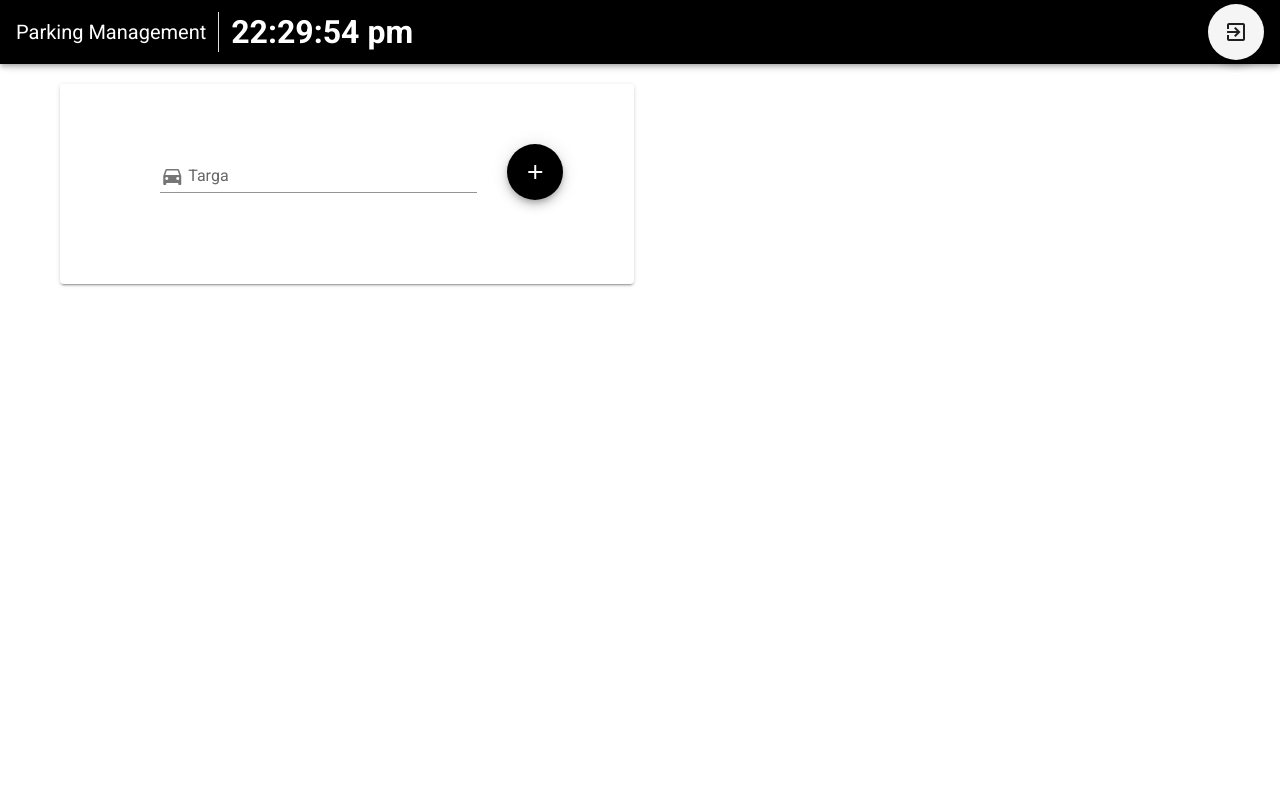
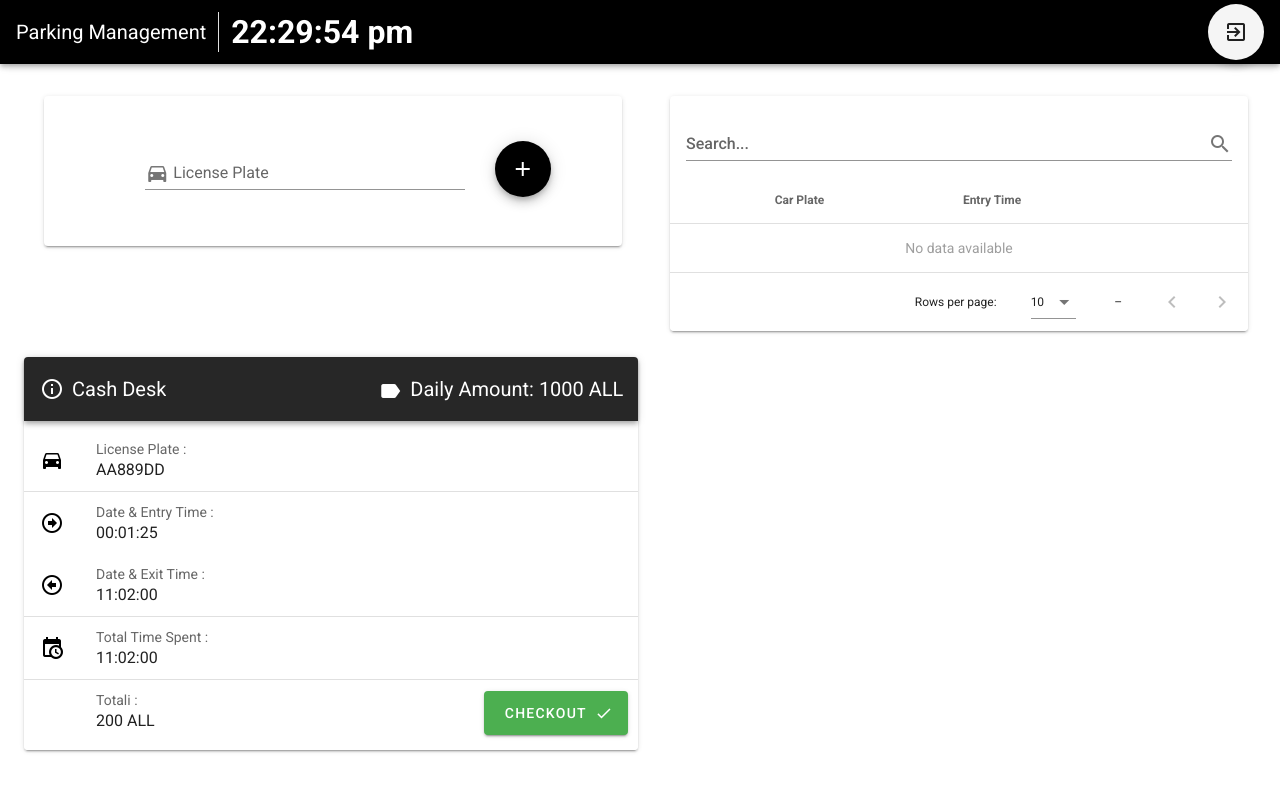
Before and after one commit to Armando08/parking-management-desktop-app, a Vue app: page / in a window 1280 px wide. Shown: the top 792 px of the page. Built offline with nearby package versions, Linux system fonts and the light colour scheme.

Commit message:
creating parking bill and parking list component & layout fixes

```diff
--- a/src/App.vue
+++ b/src/App.vue
@@ -1,8 +1,8 @@
 <template>
-  <v-app class="absolute inset-0 bg-gradient-to-r from-cyan-400">
-    <v-main>
+  <v-app class="absolute inset-0">
+    <div>
       <router-view />
-    </v-main>
+    </div>
   </v-app>
 </template>
 
@@ -12,8 +12,7 @@ import Vue from 'vue'
 export default Vue.extend({
   name: 'App',
 
-  components: {
-  },
+  components: {},
 
   data: () => ({
     //
--- a/src/background.ts
+++ b/src/background.ts
@@ -13,8 +13,9 @@ protocol.registerSchemesAsPrivileged([
 async function createWindow() {
   // Create the browser window.
   const win = new BrowserWindow({
-    width: 800,
-    height: 600,
+    width: 1200,
+    height: 800,
+    // icon: require('../src/assets/icons.icns'),
     webPreferences: {
       // Use pluginOptions.nodeIntegration, leave this alone
       // See nklayman.github.io/vue-cli-plugin-electron-builder/guide/security.html#node-integration for more info
--- a/src/components/CarPlateInput.vue
+++ b/src/components/CarPlateInput.vue
@@ -1,14 +1,12 @@
 <template>
-  <v-flex d-flex class="pr-3">
-    <v-hover>
   <v-card
     slot-scope="{ hover }"
     :class="`elevation-${hover ? 6 : 2}`"
-        class="mr-auto car-plate-content"
+    class="mr-3 ml-5 car-plate-content"
   >
-        <v-flex xs12 sm8 class="input-content">
+    <v-flex xs12 sm8 md-4 class="input-content">
       <v-text-field
-            label="Targa"
+        label="License Plate"
         single-line
         prepend-inner-icon="mdi-car"
         v-model="plate"
@@ -25,8 +23,6 @@
       </v-btn>
     </v-flex>
   </v-card>
-    </v-hover>
-  </v-flex>
 </template>
 
 <script lang="ts">
@@ -57,8 +53,9 @@ export default class CarPlateInput extends Vue {
 
 <style lang="scss" scoped>
 .car-plate-content {
-  width: 50%;
-  height: 200px;
+  /*width: 50%;*/
+  height: 300px;
+  margin-left: 0 !important;
   .input-content {
     position: relative;
     margin: auto;
--- a/src/components/Content.vue
+++ b/src/components/Content.vue
@@ -1,16 +1,22 @@
 <template>
-  <v-container class="mt-2">
-    <CarPlateInput />
-  </v-container>
+  <v-flex class="d-flex mt-16">
+    <v-container class="d-flex justify-center flex-column ml-3">
+      <car-plate-input />
+      <parking-bill />
+    </v-container>
+    <v-container>
+      <parking-list />
+    </v-container>
+  </v-flex>
 </template>
 
 <script lang="ts">
 import { Component, Vue } from 'vue-property-decorator'
 import CarPlateInput from '@/components/CarPlateInput.vue'
+import ParkingList from '@/components/ParkingList.vue'
+import ParkingBill from '@/components/ParkingBill.vue'
 @Component({
-  components: { CarPlateInput },
+  components: { ParkingBill, ParkingList, CarPlateInput },
 })
-export default class Content extends Vue {
-
-}
+export default class Content extends Vue {}
 </script>
--- /dev/null
+++ b/src/components/ParkingBill.vue
@@ -0,0 +1,94 @@
+<template>
+  <v-flex xs12 class="pr-3">
+    <v-card
+      style="margin-top: 20px; position: absolute; bottom: 50px; width: 48%"
+      width="100%"
+    >
+      <v-toolbar color="dark" dark>
+        <v-icon>mdi-information-outline</v-icon>
+        <v-toolbar-title class="ml-2">Cash Desk </v-toolbar-title>
+        <v-toolbar-title style="position:absolute; right: 15px;"
+          ><v-icon class="pr-2">mdi-label </v-icon>Daily Amount: 1000
+          ALL</v-toolbar-title
+        >
+      </v-toolbar>
+      <v-list>
+        <v-list-item>
+          <v-list-item-action>
+            <v-icon color="black">mdi-car</v-icon>
+          </v-list-item-action>
+
+          <v-list-item-content>
+            <v-list-item-subtitle>License Plate :</v-list-item-subtitle>
+            <v-list-item-title>
+              AA889DD
+            </v-list-item-title>
+          </v-list-item-content>
+        </v-list-item>
+        <v-divider></v-divider>
+        <v-list-item>
+          <v-list-item-action>
+            <v-icon color="black">mdi-arrow-right-bold-circle-outline</v-icon>
+          </v-list-item-action>
+
+          <v-list-item-content>
+            <v-list-item-subtitle>Date & Entry Time :</v-list-item-subtitle>
+            <v-list-item-title>00:01:25</v-list-item-title>
+          </v-list-item-content>
+        </v-list-item>
+        <v-list-item>
+          <v-list-item-action>
+            <v-icon color="black">mdi-arrow-left-bold-circle-outline</v-icon>
+          </v-list-item-action>
+
+          <v-list-item-content>
+            <v-list-item-subtitle>Date & Exit Time :</v-list-item-subtitle>
+            <v-list-item-title>11:02:00</v-list-item-title>
+          </v-list-item-content>
+        </v-list-item>
+        <v-divider></v-divider>
+        <v-list-item>
+          <v-list-item-action>
+            <v-icon color="black">mdi-calendar-clock</v-icon>
+          </v-list-item-action>
+          <v-list-item-content>
+            <v-list-item-subtitle>Total Time Spent :</v-list-item-subtitle>
+            <v-list-item-title>
+              11:02:00
+            </v-list-item-title>
+          </v-list-item-content>
+        </v-list-item>
+        <v-divider></v-divider>
+        <v-list-item>
+          <v-list-item-action>
+            <v-icon color="black">mdi-cash-usd</v-icon>
+          </v-list-item-action>
+          <v-list-item-content>
+            <v-list-item-subtitle>Totali :</v-list-item-subtitle>
+            <v-list-item-title class="font-bold">200 ALL </v-list-item-title>
+          </v-list-item-content>
+        </v-list-item>
+        <v-btn
+          large
+          style="position: absolute; bottom: 15px; right: 10px;"
+          color="success"
+          @click="removeParkedCar"
+          >Checkout
+          <v-icon right>mdi-check</v-icon>
+        </v-btn>
+      </v-list>
+    </v-card>
+  </v-flex>
+</template>
+
+<script>
+import { Vue, Component } from 'vue-property-decorator'
+@Component({})
+export default class CarPlateInput extends Vue {
+  removeParkedCar() {
+    console.log('removed')
+  }
+}
+</script>
+
+<style scoped></style>
--- /dev/null
+++ b/src/components/ParkingList.vue
@@ -0,0 +1,100 @@
+<template>
+  <v-card class="parking-list-container ml-3 mr-5">
+    <v-card-title>
+      <v-text-field
+        v-model="search"
+        append-icon="mdi-magnify"
+        label="Search..."
+        single-line
+        hide-details
+      ></v-text-field>
+    </v-card-title>
+    <v-data-table
+      v-model="selected"
+      :headers="headers"
+      :items="carDetails"
+      :search="search"
+      item-key="currentTime"
+      class="w-full"
+    >
+      <template slot="headers" slot-scope="props">
+        <tr>
+          <th
+            v-for="header in props.headers"
+            :key="header.text"
+            :class="[
+              'column sortable text-center',
+              options.descending ? 'desc' : 'asc',
+              header.value === options.sortBy ? 'active' : '',
+            ]"
+            @click="changeSort(header.value)"
+          >
+            <v-icon small>mdi-arrow_upward</v-icon>
+            {{ header.text }}
+          </th>
+        </tr>
+      </template>
+      <template slot="items" slot-scope="props">
+        <tr :active="props.selected" @click="checkout(props.index)">
+          <td class="text-uppercase text-center">{{ props.item.plate }}</td>
+          <td class="text-center">
+            {{ props.item.currentTime.slice(11, 19) }}
+          </td>
+        </tr>
+      </template>
+    </v-data-table>
+  </v-card>
+</template>
+
+<script lang="ts">
+import { mapGetters } from 'vuex'
+import { Component, Vue } from 'vue-property-decorator'
+@Component({
+  computed: {
+    ...mapGetters({
+      carDetails: 'getCarsInStore',
+    }),
+  },
+})
+export default class ParkingList extends Vue {
+  search?: string = ''
+  options: object | any = {
+    sortBy: 'entry',
+    rowsPerPage: -1,
+  }
+  parkedCars?: Array<any> = []
+  selected: [] = []
+  headers: Array<Record<string, any>> = [
+    {
+      text: 'Car Plate',
+      value: 'plate',
+      align: 'right',
+      class: 'text-center',
+    },
+    {
+      text: 'Entry Time',
+      value: 'currentTime',
+      align: 'left',
+      sortable: true,
+    },
+  ]
+
+  changeSort(column: string) {
+    if (this.options.sortBy === column) {
+      this.options.descending = !this.options.descending
+    } else {
+      this.options.sortBy = column
+      this.options.descending = false
+    }
+  }
+  mounted() {
+    console.log(this.$vuetify.breakpoint.width)
+  }
+}
+</script>
+<style scoped lang="scss">
+.parking-list-container {
+  /*width: 50%;*/
+  overflow: auto;
+}
+</style>
--- a/src/main.ts
+++ b/src/main.ts
@@ -16,20 +16,8 @@ Vue.mixin({
     },
   },
 })
-router.beforeEach((to, from, next) => {
-  if (to.matched.some(record => record.meta.requiresAuth)) {
-    if (store.getters.token.accessToken) {
-      next()
-    } else {
-      router.push({ name: 'login' })
-    }
-  } else {
-    next()
-  }
-})
 
 Vue.config.productionTip = false
-
 new Vue({
   router,
   store,
--- a/src/views/Home.vue
+++ b/src/views/Home.vue
@@ -1,5 +1,5 @@
 <template>
-  <div class="home">
+  <div class="d-flex mt-5">
     <NavBar />
     <Content />
   </div>
@@ -18,3 +18,8 @@ import Content from '@/components/Content.vue'
 })
 export default class Home extends Vue {}
 </script>
+<style scoped lang="scss">
+/*.home {*/
+/*  display: flex;*/
+/*}*/
+</style>
--- a/src/views/Login.vue
+++ b/src/views/Login.vue
@@ -3,7 +3,7 @@
     <v-main>
       <navbar />
       <v-container fluid fill-height>
-        <v-layout align-top justify-center>
+        <v-layout class="d-flex justify-center flex-row align-center">
           <v-flex xs10 sm8 md6 lg5 xl4>
             <v-card style="width: 100%" class="elevation-12">
               <v-toolbar :color="$colors.dark">
@@ -85,5 +85,4 @@ export default class Login extends Vue {
 .login-header {
   color: white;
 }
-
 </style>
```
Also changed, not shown: src/components/Navbar.vue (+6 -1 lines), 2 other files (tests, documents, lock files or other folders). Lines whose indentation alone changed are shown as unchanged.
